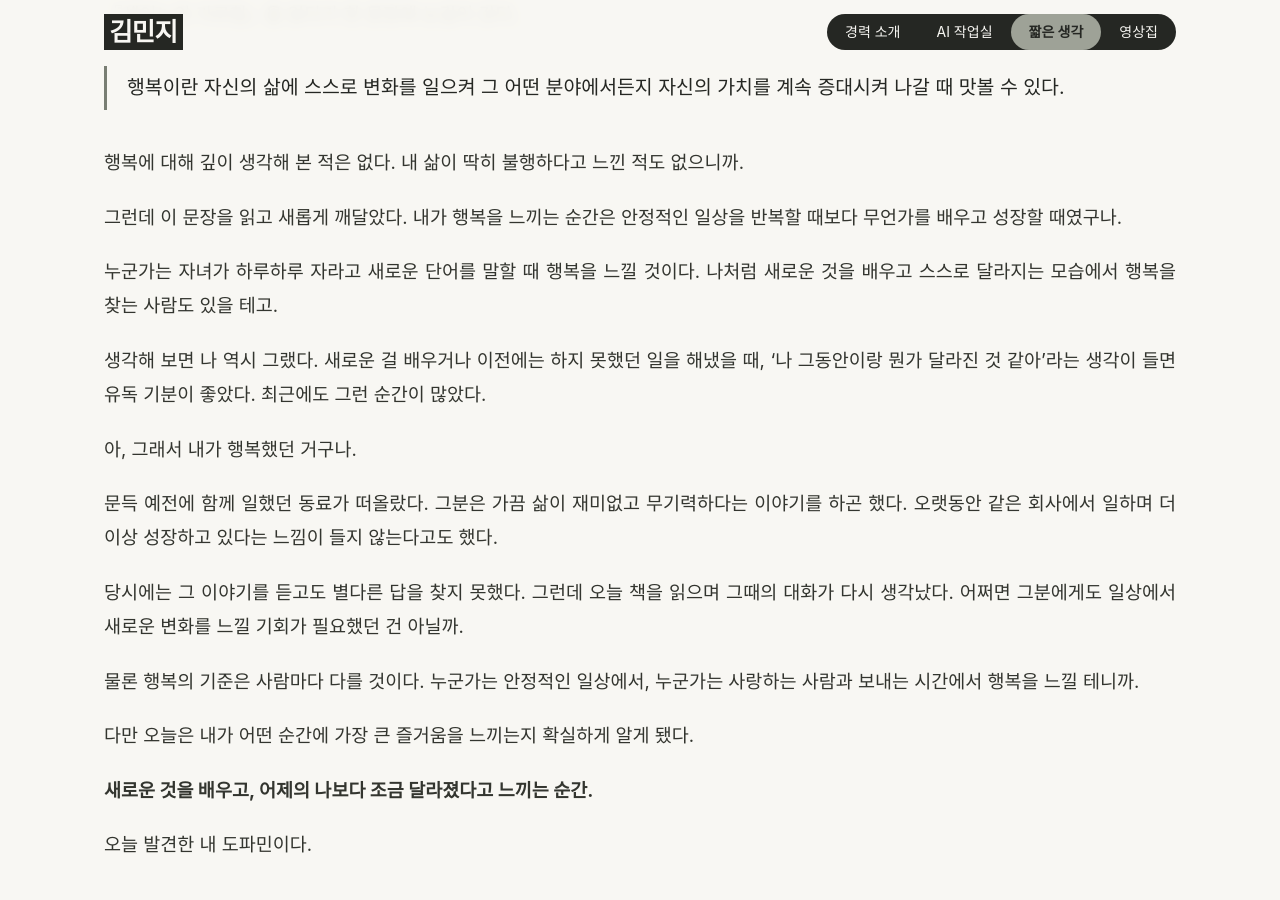
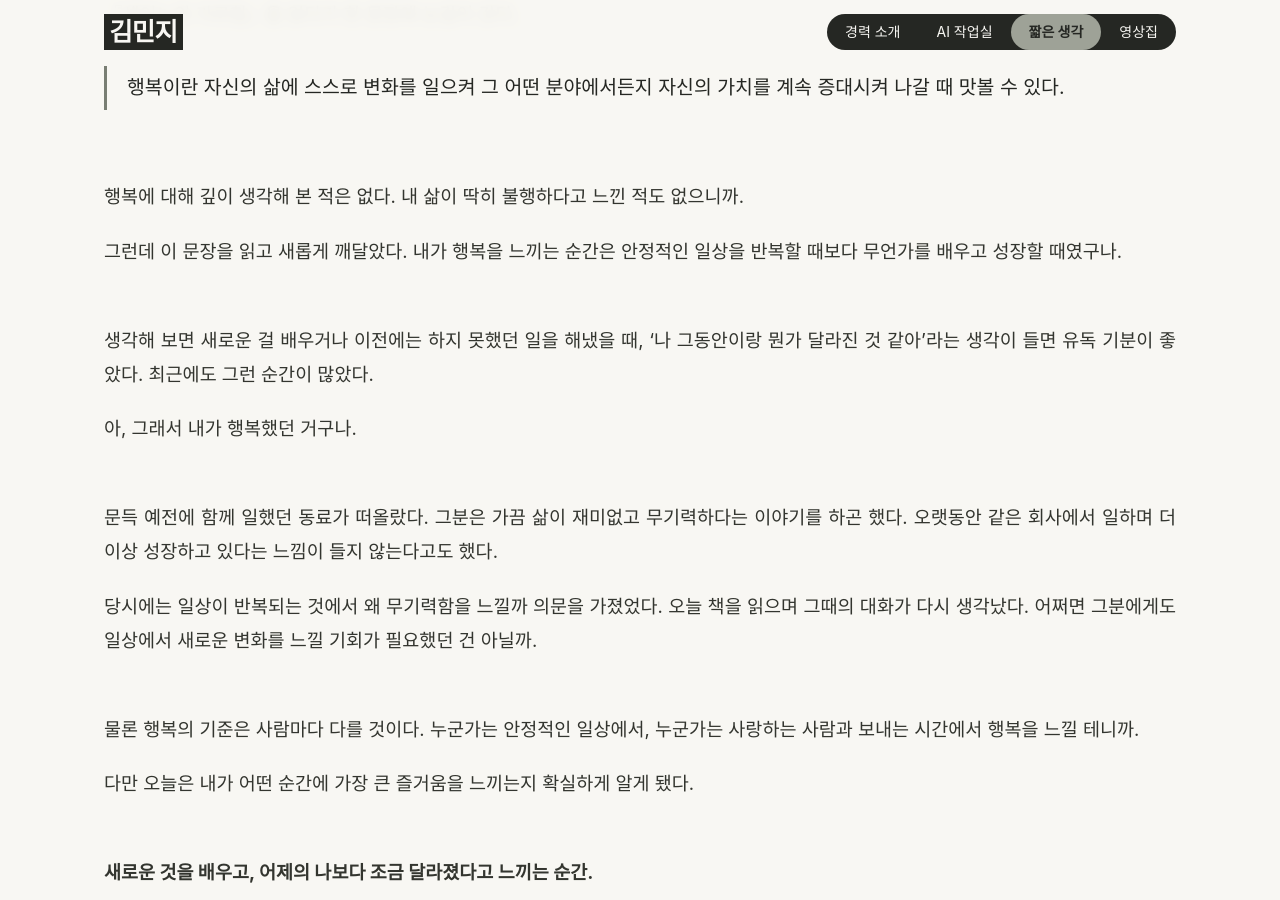
Before and after one commit to k-im-rose/k-im-rose.github.io, a Jekyll site: the page built from _thoughts/new-definition-of-happiness.md, in a window 1280 px wide and 900 px high, scrolled down 318 px. Built offline with Jekyll 4.4.1, drawn with Linux system fonts in a browser that asks for light colours; some web fonts are replaced.

Commit message:
Update new-definition-of-happiness.md

```diff
--- a/_thoughts/new-definition-of-happiness.md
+++ b/_thoughts/new-definition-of-happiness.md
@@ -9,24 +9,28 @@ summary: 어제의 나보다 조금 달라지는 순간
 
 > 행복이란 자신의 삶에 스스로 변화를 일으켜 그 어떤 분야에서든지 자신의 가치를 계속 증대시켜 나갈 때 맛볼 수 있다.
 
+&nbsp;
 행복에 대해 깊이 생각해 본 적은 없다. 내 삶이 딱히 불행하다고 느낀 적도 없으니까.
 
 그런데 이 문장을 읽고 새롭게 깨달았다. 내가 행복을 느끼는 순간은 안정적인 일상을 반복할 때보다 무언가를 배우고 성장할 때였구나.
 
-누군가는 자녀가 하루하루 자라고 새로운 단어를 말할 때 행복을 느낄 것이다. 나처럼 새로운 것을 배우고 스스로 달라지는 모습에서 행복을 찾는 사람도 있을 테고.
-
-생각해 보면 나 역시 그랬다. 새로운 걸 배우거나 이전에는 하지 못했던 일을 해냈을 때, '나 그동안이랑 뭔가 달라진 것 같아'라는 생각이 들면 유독 기분이 좋았다. 최근에도 그런 순간이 많았다.
+&nbsp;
+생각해 보면 새로운 걸 배우거나 이전에는 하지 못했던 일을 해냈을 때, '나 그동안이랑 뭔가 달라진 것 같아'라는 생각이 들면 유독 기분이 좋았다. 최근에도 그런 순간이 많았다.
 
 아, 그래서 내가 행복했던 거구나.
 
+&nbsp;
 문득 예전에 함께 일했던 동료가 떠올랐다. 그분은 가끔 삶이 재미없고 무기력하다는 이야기를 하곤 했다. 오랫동안 같은 회사에서 일하며 더 이상 성장하고 있다는 느낌이 들지 않는다고도 했다.
 
-당시에는 그 이야기를 듣고도 별다른 답을 찾지 못했다. 그런데 오늘 책을 읽으며 그때의 대화가 다시 생각났다. 어쩌면 그분에게도 일상에서 새로운 변화를 느낄 기회가 필요했던 건 아닐까.
+당시에는 일상이 반복되는 것에서 왜 무기력함을 느낄까 의문을 가졌었다. 오늘 책을 읽으며 그때의 대화가 다시 생각났다. 어쩌면 그분에게도 일상에서 새로운 변화를 느낄 기회가 필요했던 건 아닐까.
 
+&nbsp;
 물론 행복의 기준은 사람마다 다를 것이다. 누군가는 안정적인 일상에서, 누군가는 사랑하는 사람과 보내는 시간에서 행복을 느낄 테니까.
 
 다만 오늘은 내가 어떤 순간에 가장 큰 즐거움을 느끼는지 확실하게 알게 됐다.
 
+&nbsp;
 **새로운 것을 배우고, 어제의 나보다 조금 달라졌다고 느끼는 순간.**
+&nbsp;
 
 오늘 발견한 내 도파민이다.
```
